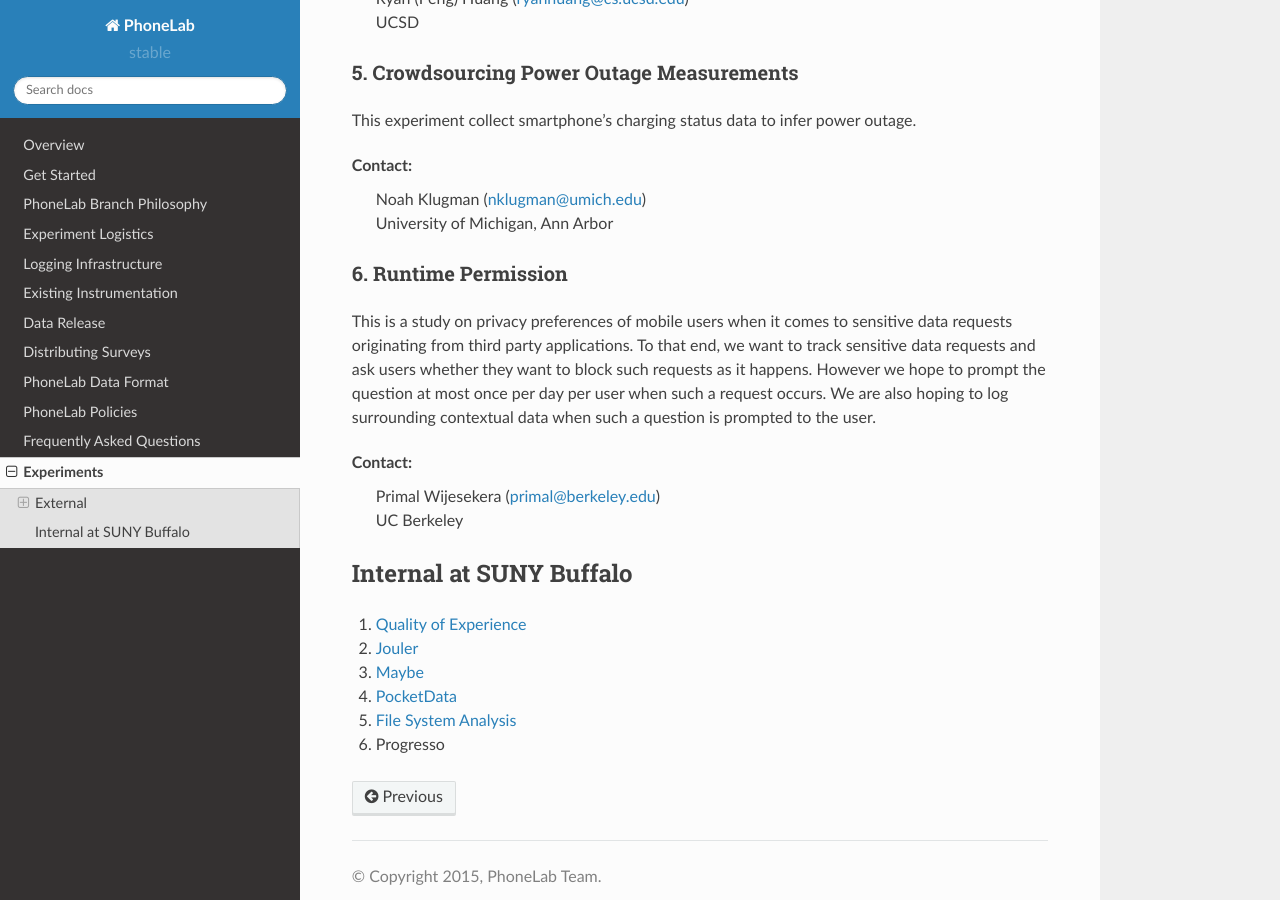
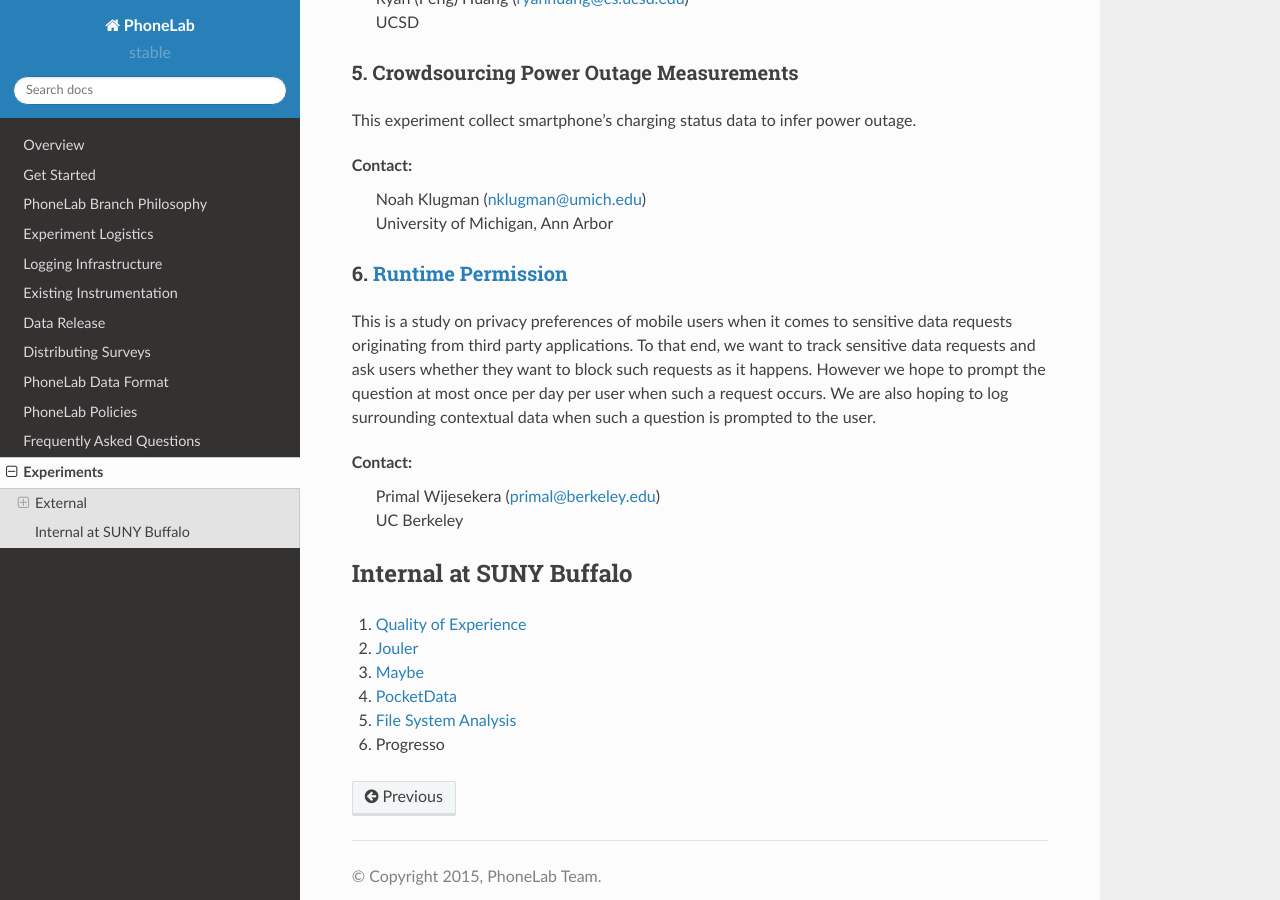
Before and after one commit to blue-systems-group/project.phonelab.doc, a Sphinx documentation site: the page built from source/current.rst, in a window 1280 px wide and 900 px high, scrolled down 1273 px. Built offline with Sphinx 7.4.7 and the Read the Docs theme 2.0.0, drawn with Linux system fonts in a browser that asks for light colours; formulas are drawn with MathJax 3; part of the change alters nothing that is shown.

```diff
--- a/source/current.rst
+++ b/source/current.rst
@@ -72,8 +72,8 @@ outage.
  | University of Michigan, Ann Arbor
 
 
-6. Runtime Permission
-~~~~~~~~~~~~~~~~~~~~~
+6. `Runtime Permission <https://sites.google.com/site/runtimeperm/>`_
+~~~~~~~~~~~~~~~~~~~~~~~~~~~~~~~~~~~~~~~~~~~~~~~~~~~~~~~~~~~~~~~~~~~~~
 
 This is a study on privacy preferences of mobile users when it comes to
 sensitive data requests originating from third party applications.  To that end,
```
